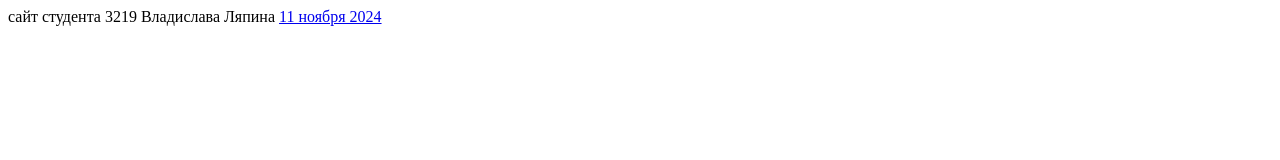
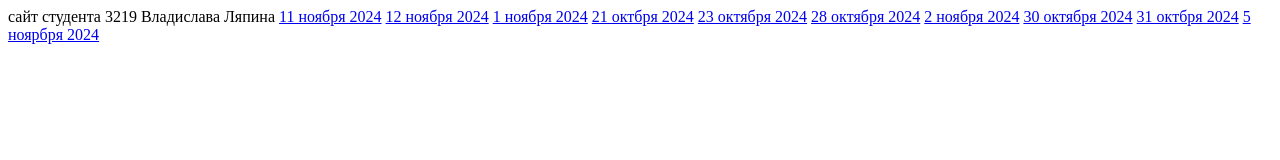
Before and after one commit to vldvndl/vldvndl.github.io, a plain HTML site: page index.html in a window 1280 px wide. Drawn offline with Linux system fonts and the light colour scheme.

Commit message:
index.html

```diff
--- a/index.html
+++ b/index.html
@@ -9,5 +9,15 @@
 <body>
     сайт студента 3219 Владислава Ляпина
     <a href="11nov24.html"> 11 ноября 2024</a>
-</body>
+    <a href="12nov.html"> 12 ноября 2024</a>
+    <a href="1nov.html"> 1 ноября 2024</a>
+    <a href="21oct.html"> 21 октбря 2024</a>
+    <a href="23oct.html"> 23 октября 2024</a>
+    <a href="28oct.html"> 28 октября 2024</a>
+    <a href="2nov.html"> 2 ноября 2024</a>
+    <a href="30oct.html"> 30 октября 2024</a>
+    <a href="31oct.html"> 31 октбря 2024</a>
+    <a href="5nov.html"> 5 ноярбря 2024</a>
+
+    </body>
 </html>
```
